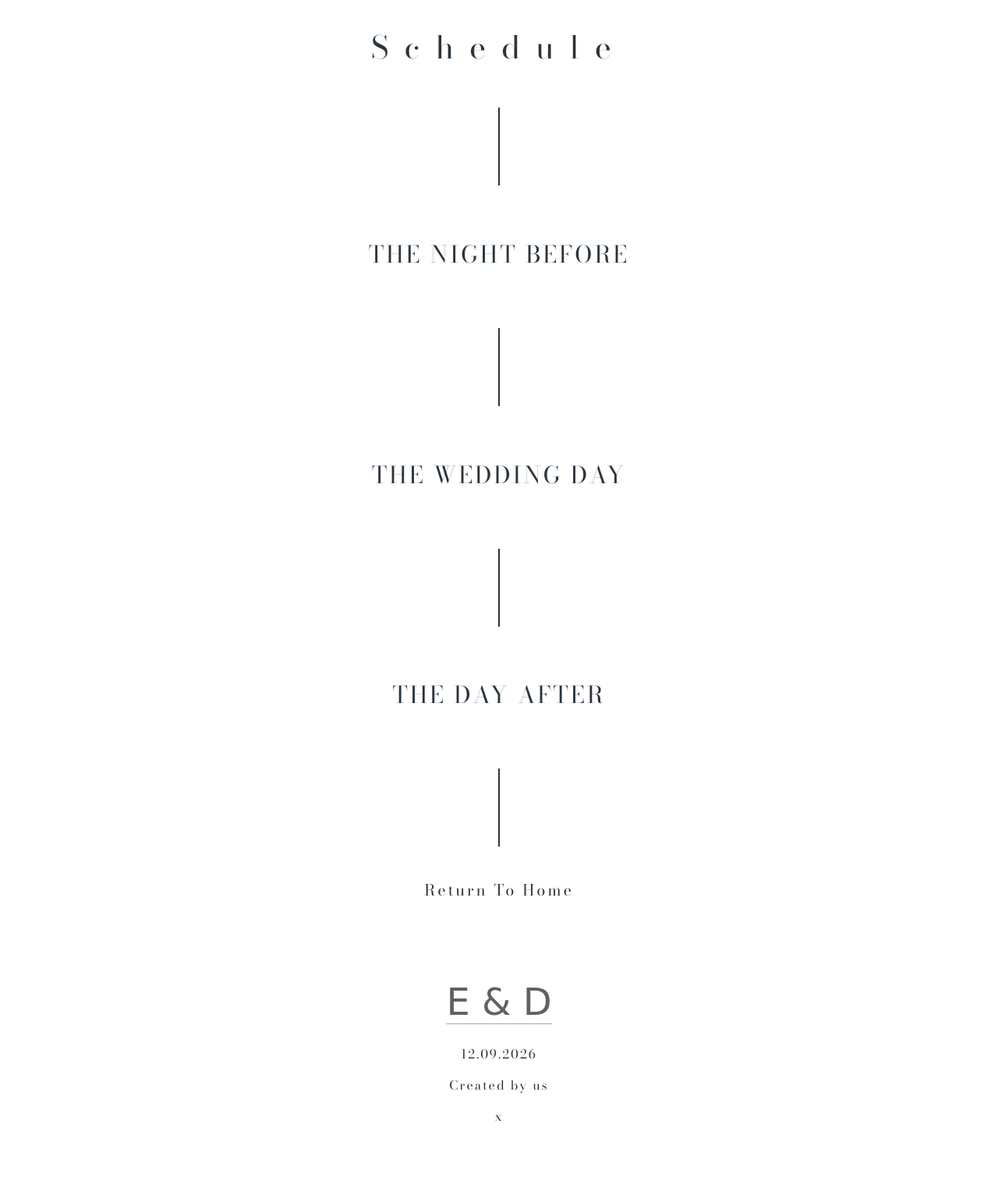
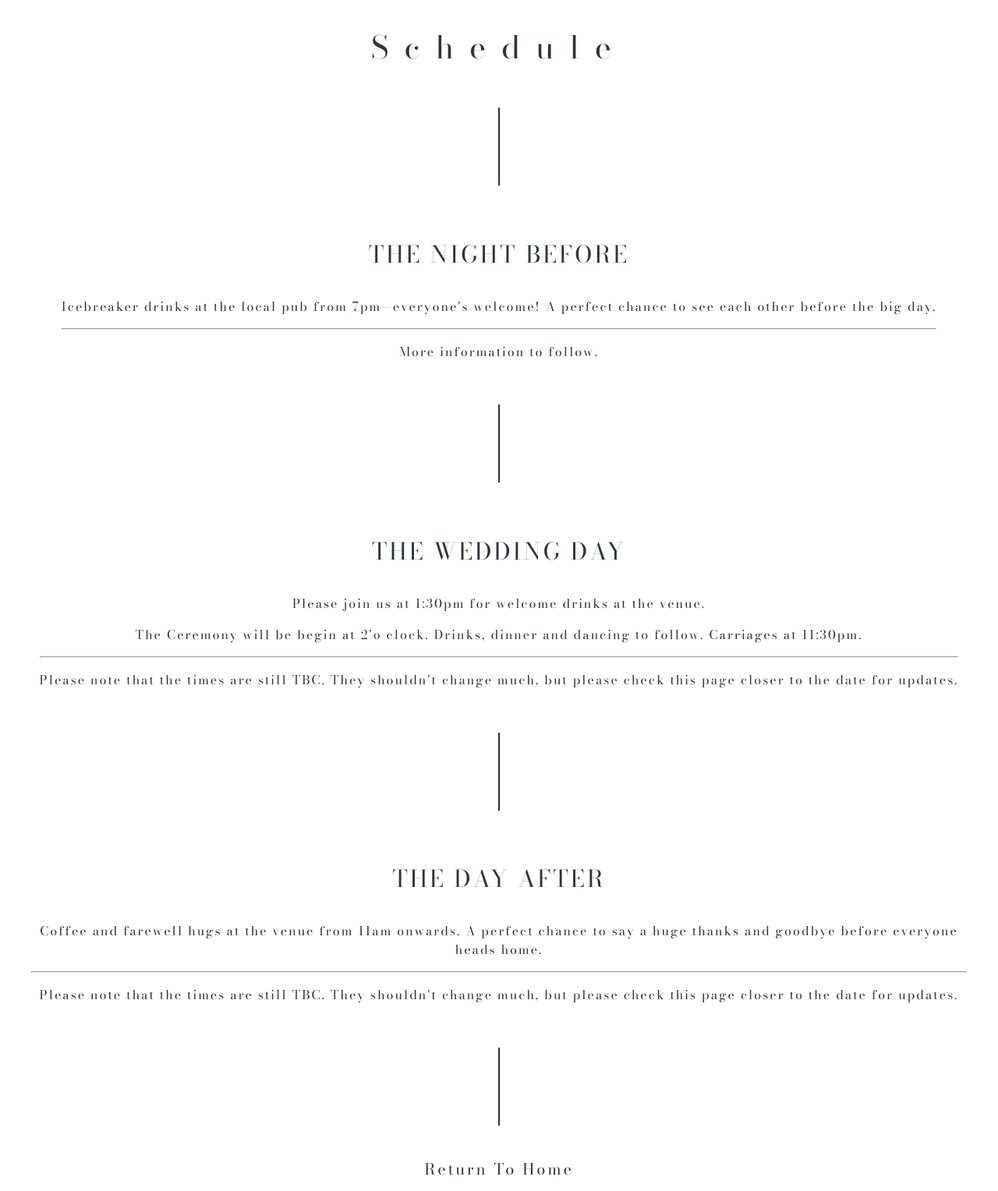
Before and after one commit to Esteph27/wedding-website, a Flask app: page /schedule in a window 1280 px wide. Shown: the top 1528 px of the page at 78% size. Before the commit the page ends 1438 px from the top, so only its background shows below. Run offline with Flask 3, Linux system fonts and the light colour scheme; parts of the project's set-up code (start-up, migrations or seed data) failed here and were passed over; some web fonts are replaced.

Commit message:
Add information to schedule.html

```diff
--- a/templates/schedule.html
+++ b/templates/schedule.html
@@ -14,6 +14,9 @@
     <div class="info">
         <div>
             <h2>THE NIGHT BEFORE</h2>
+            <p>Icebreaker drinks at the local pub from 7pm—everyone's welcome! A perfect chance to see each other before the big day.</p>
+            <hr>
+            <p>More information to follow.</p>
         </div>
     </div>
      <div class="container">
@@ -24,6 +27,10 @@
     <div class="info">
         <div>
             <h2>THE WEDDING DAY</h2>
+            <p>Please join us at 1:30pm for welcome drinks at the venue.</p>
+            <p>The Ceremony will be begin at 2'o clock. Drinks, dinner and dancing to follow. Carriages at 11:30pm.</p>
+            <hr>
+            <p>Please note that the times are still TBC. They shouldn't change much, but please check this page closer to the date for updates.</p>
         </div>
     </div>
      <div class="container">
@@ -34,6 +41,9 @@
     <div class="info">
         <div>
             <h2>THE DAY AFTER</h2>
+            <p>Coffee and farewell hugs at the venue from 11am onwards. A perfect chance to say a huge thanks and goodbye before everyone heads home.</p>
+            <hr>
+            <p>Please note that the times are still TBC. They shouldn't change much, but please check this page closer to the date for updates.</p>
         </div>
     </div>
 
```
